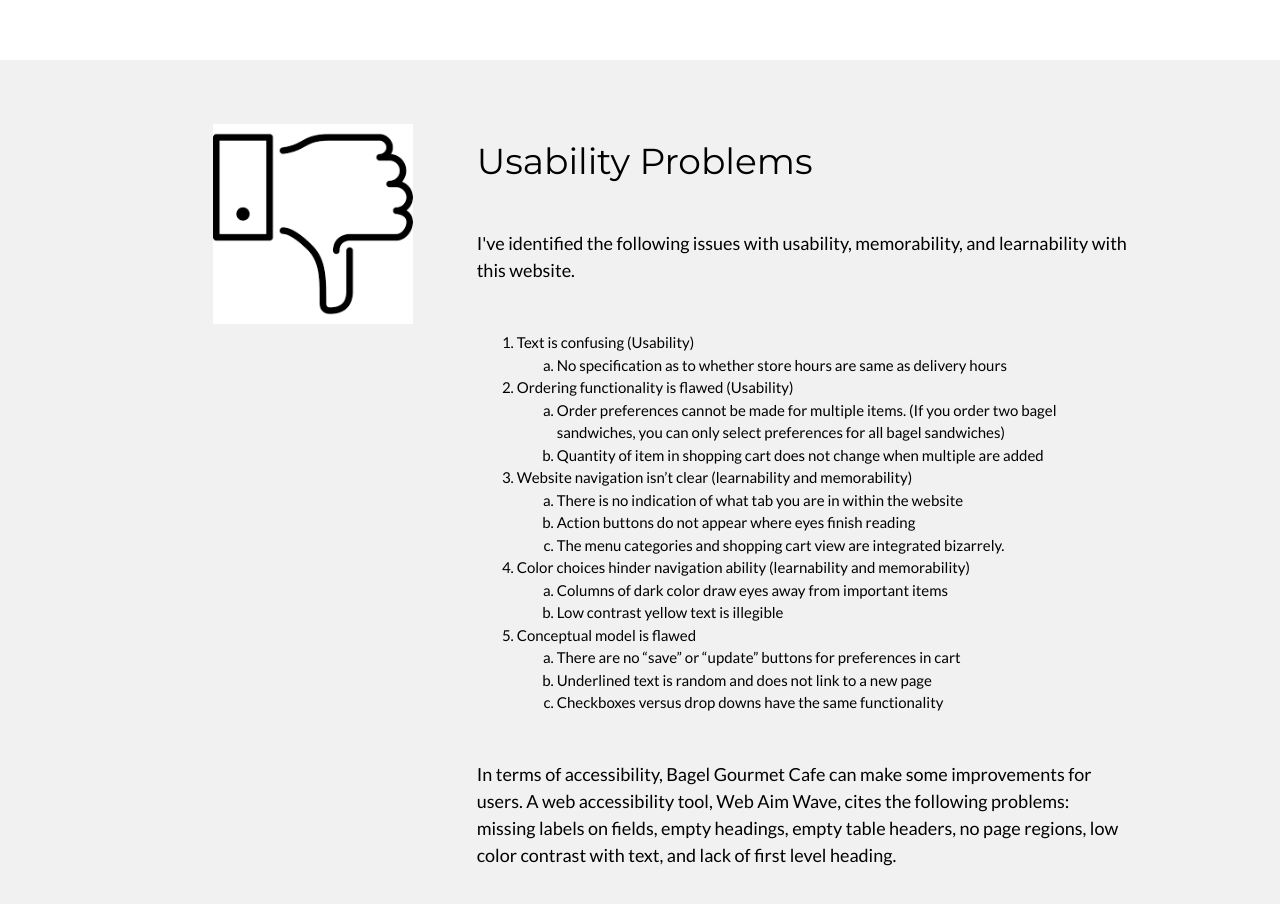
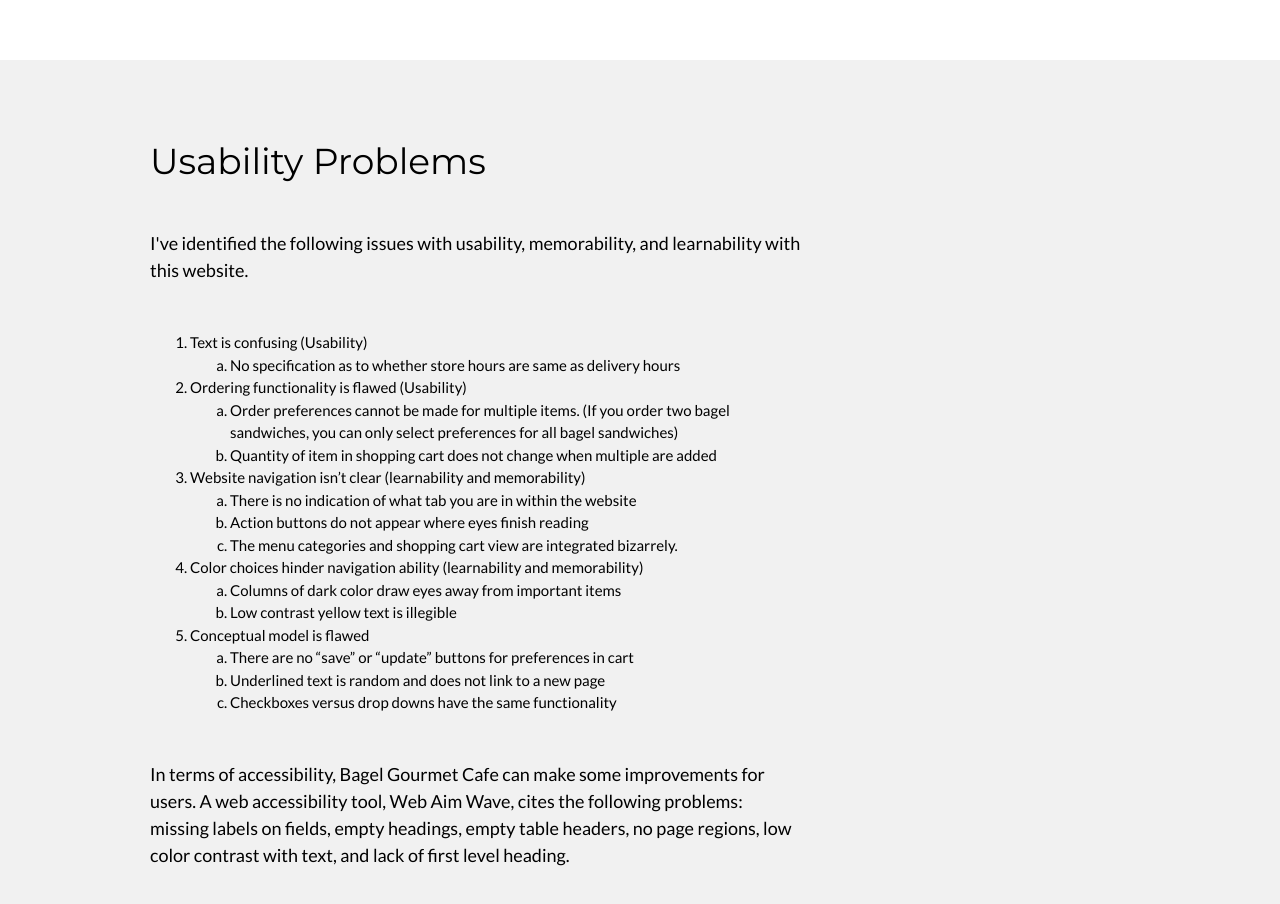
Before and after one commit to n3g34d/reponsive_redesign, a plain HTML site: page index.html in a window 1280 px wide. Shown: the part 1020-1924 px from the top of the page. Drawn offline with nearby package versions, Linux system fonts and the light colour scheme.

Commit message:
Update index.html

```diff
--- a/index.html
+++ b/index.html
@@ -66,9 +66,7 @@ body,h1,h2,h3,h4,h5,h6 {font-family: "Lato", sans-serif}
 <!-- Second Grid -->
 <div class="w3-row-padding w3-light-grey w3-padding-64 w3-container" id="sectionone">
   <div class="w3-content">
-    <div class="w3-third w3-center">
-      <img src="unknown.png" alt="Website" style="width:200px;height:200px";>
-    </div>
+
 
     <div class="w3-twothird">
       <h1>Usability Problems</h1>
```
